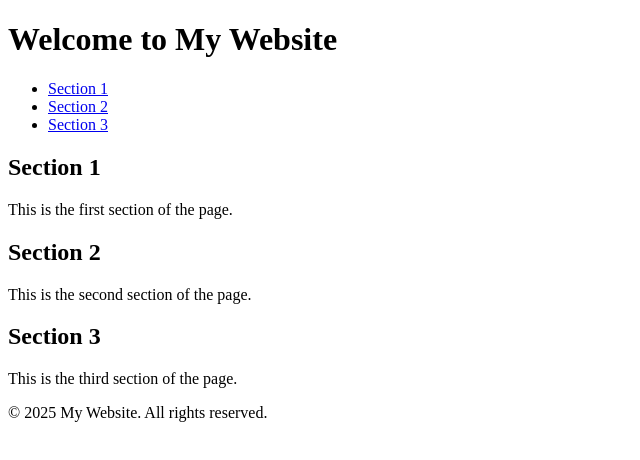
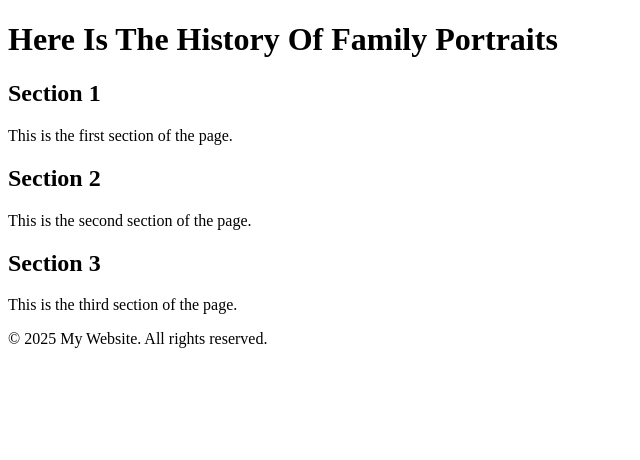
Before and after one commit to RachellSuhh/Project-Index, a plain HTML site: page index.html in a window 1280 px wide. Shown: the whole page, without its empty margins (0-640 px from the left). Drawn offline with Linux system fonts and the light colour scheme.

Commit message:
Update index.html

```diff
--- a/index.html
+++ b/index.html
@@ -7,14 +7,9 @@
 </head>
 <body>
     <header>
-        <h1>Welcome to My Website</h1>
-        <nav>
-            <ul>
-                <li><a href="#section1">Section 1</a></li>
-                <li><a href="#section2">Section 2</a></li>
-                <li><a href="#section3">Section 3</a></li>
-            </ul>
-        </nav>
+        <h1>Here Is The History Of Family Portraits</h1>
+        <link href="stylesheet.css" rel="stylesheet">
+
     </header>
 
     <main>
```
